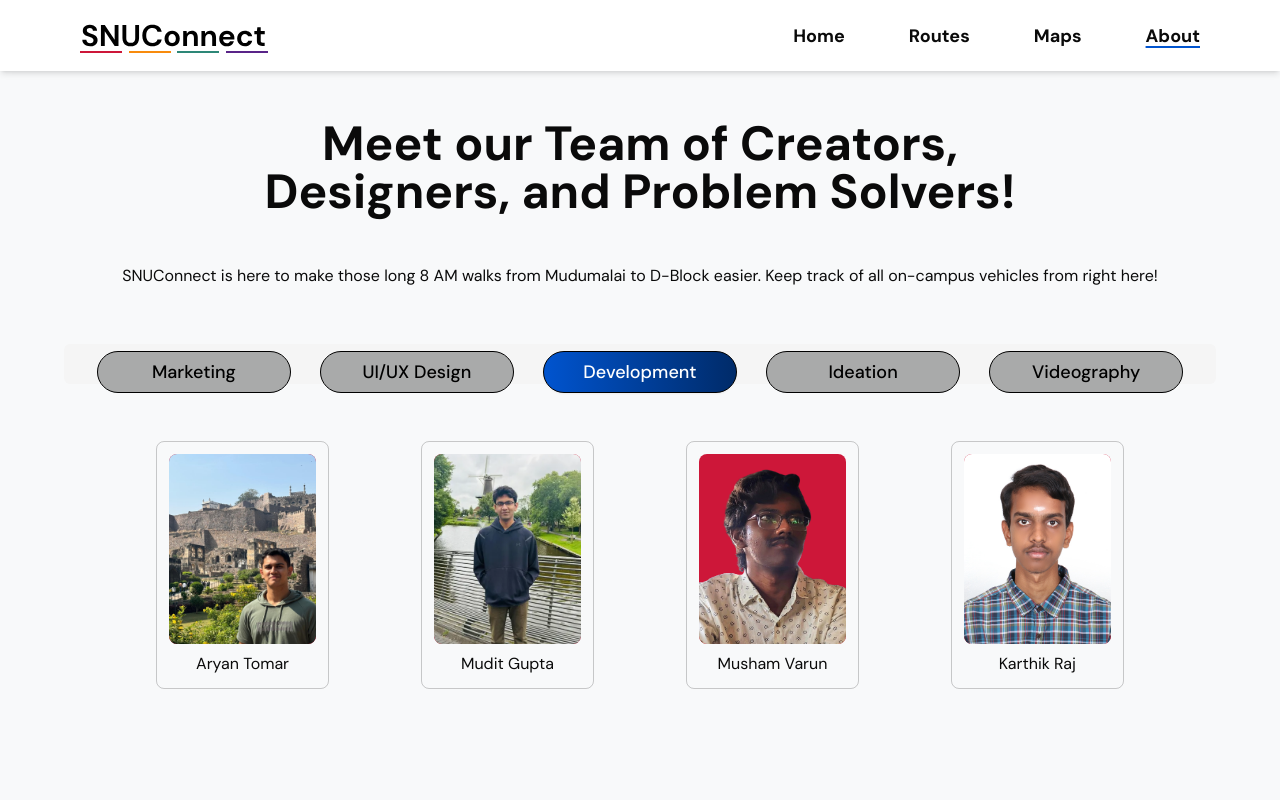
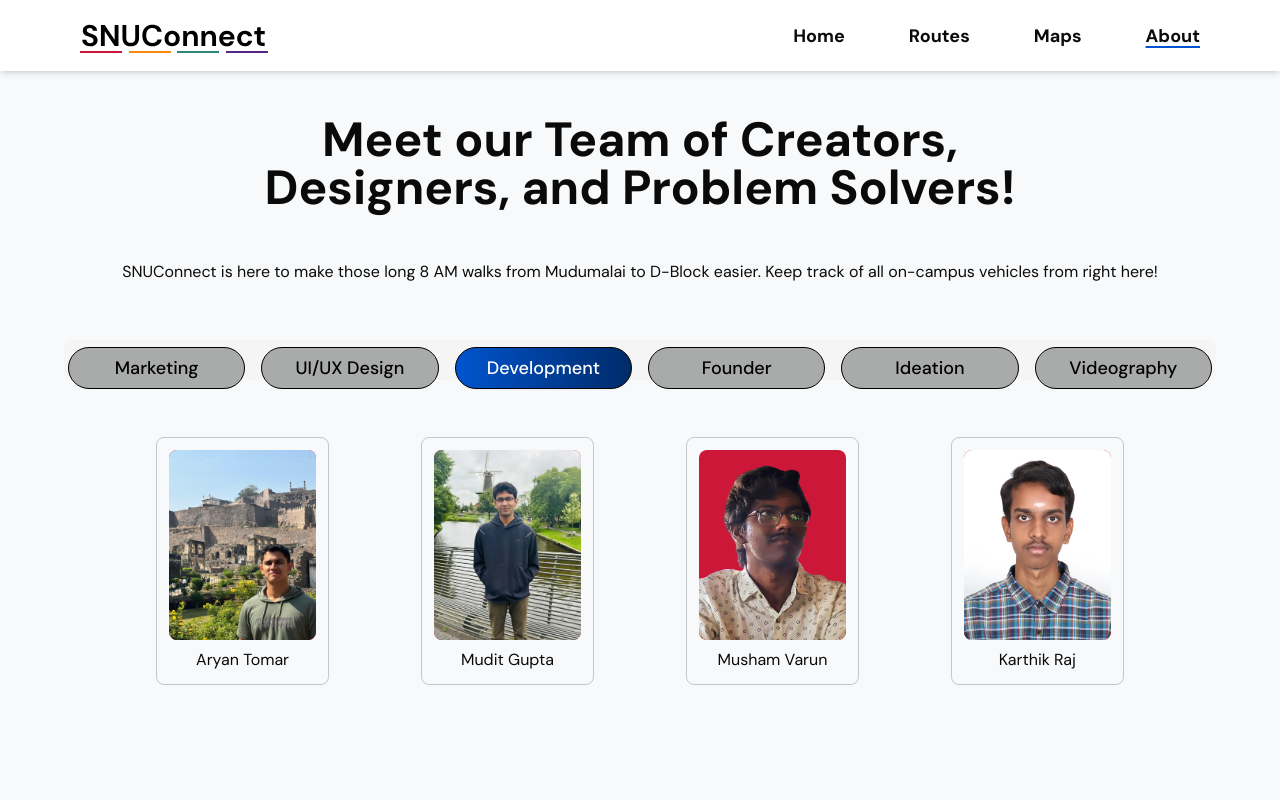
Before and after one commit to thearyanthegr8/snuconnect_frontend, a Next.js app: page /about in a window 1280 px wide. Shown: the top 800 px of the page. Built offline with nearby package versions, Linux system fonts and the light colour scheme.

Commit message:
added founder

```diff
--- a/src/app/about/page.tsx
+++ b/src/app/about/page.tsx
@@ -23,7 +23,7 @@ export default function Page() {
           D-Block easier. Keep track of all on-campus vehicles from right here!
         </div>
         <Tabs className="mt-8 w-[90%]" defaultValue="dev">
-          <TabsList className="w-full justify-evenly">
+          <TabsList className="w-full justify-evenly gap-4">
             <TabsTrigger
               className="mt-4 lg:text-lg rounded-full bg-[#A9AAAA] text-black w-[17%] border border-black data-[state=active]:bg-gradient-to-r data-[state=active]:from-[#0054CF] data-[state=active]:to-[#002B69] data-[state=active]:text-white"
               value="marketing"
@@ -41,6 +41,12 @@ export default function Page() {
               value="dev"
             >
               Development
+            </TabsTrigger>
+            <TabsTrigger
+              className="mt-4 lg:text-lg rounded-full bg-[#A9AAAA] text-black w-[17%] border border-black data-[state=active]:bg-gradient-to-r data-[state=active]:from-[#0054CF] data-[state=active]:to-[#002B69] data-[state=active]:text-white"
+              value="founder"
+            >
+              Founder
             </TabsTrigger>
             <TabsTrigger
               className="mt-4 lg:text-lg rounded-full bg-[#A9AAAA] text-black w-[17%] border border-black data-[state=active]:bg-gradient-to-r data-[state=active]:from-[#0054CF] data-[state=active]:to-[#002B69] data-[state=active]:text-white"
@@ -116,6 +122,16 @@ export default function Page() {
             />
           </TabsContent>
           <TabsContent
+            value="founder"
+            className="w-full flex justify-evenly  flex-wrap"
+          >
+            <PersonCard
+              className="w-[15%] my-2 min-w-[140px]"
+              name="Pavan Karthikeya Reddy"
+              imageurl="Pavan - Founder.jpeg"
+            />
+          </TabsContent>
+          <TabsContent
             value="ideation"
             className="w-full flex justify-evenly  flex-wrap"
           >
```
Also changed, not shown: public/images/teams/Pavan - Founder.jpeg (added).
